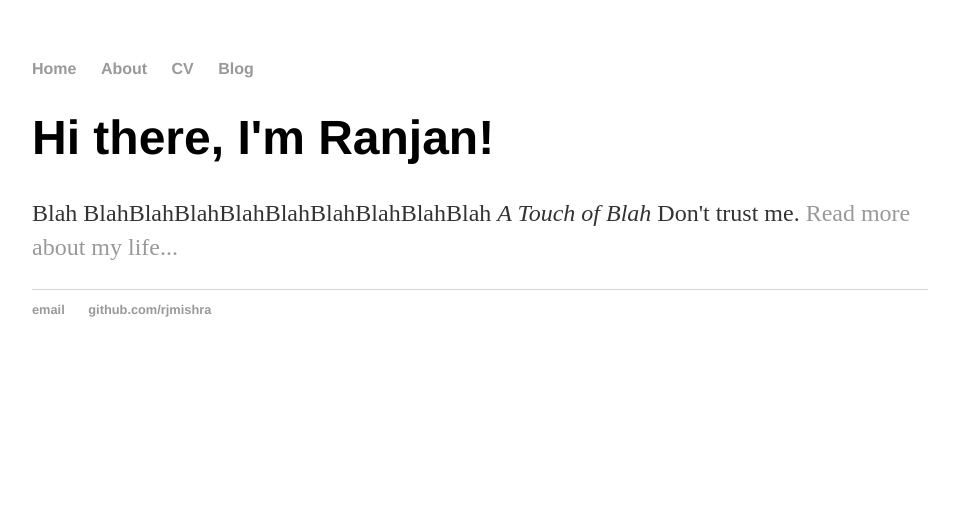
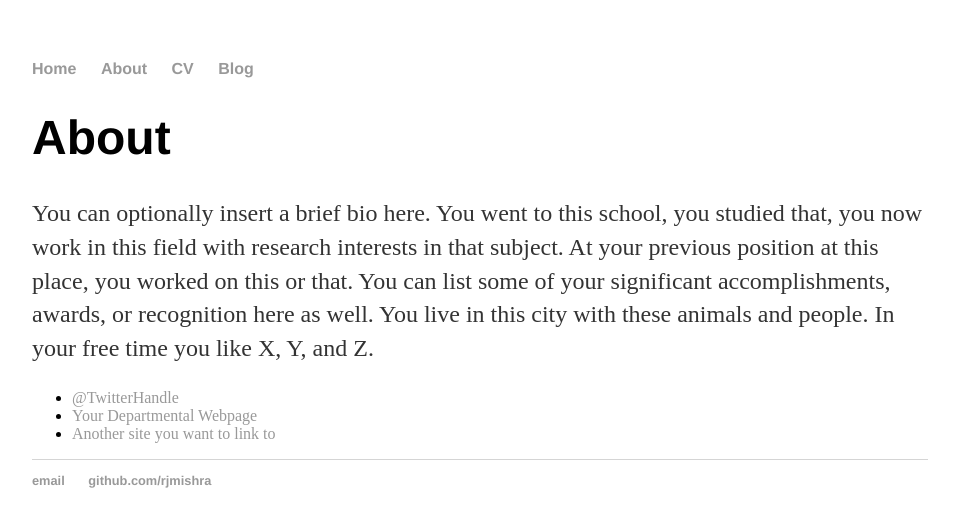
Before and after one commit to rjmishra/rjmishra.github.io, a Jekyll site: the page built from about/index.html, in a window 1280 px wide. Shown: the top 527 px of the page, without its empty margins (160-1119 px from the left). Built offline with Jekyll 4.4.1, drawn with Linux system fonts in a browser that asks for light colours.

Commit message:
Adding about

```diff
--- a/about/index.html
+++ b/about/index.html
@@ -1,8 +1,15 @@
 ---
 layout: default
-title: About
+title: About Hank Quinlan
 ---
-<div class="blurb">
-	<h1>Hi there, I'm Ranjan!</h1>
-	<p>Blah BlahBlahBlahBlahBlahBlahBlahBlahBlah <em>A Touch of Blah</em> Don't trust me. <a href="/about">Read more about my life...</a></p>
-</div><!-- /.blurb -->
+
+		<div class="about">
+			<h1>About</h1>
+			<p>You can optionally insert a brief bio here. You went to this school, you studied that, you now work in this field with research interests in that subject. At your previous position at this place, you worked on this or that. You can list some of your significant accomplishments, awards, or recognition here as well. You live in this city with these animals and people. In your free time you like X, Y, and Z.</p>
+
+			<ul class="contacts">
+				<li><a href="#">@TwitterHandle</a></li>
+				<li><a href="#">Your Departmental Webpage</a></li>
+				<li><a href="#">Another site you want to link to</a></li>
+				</ul>
+		</div>
```
